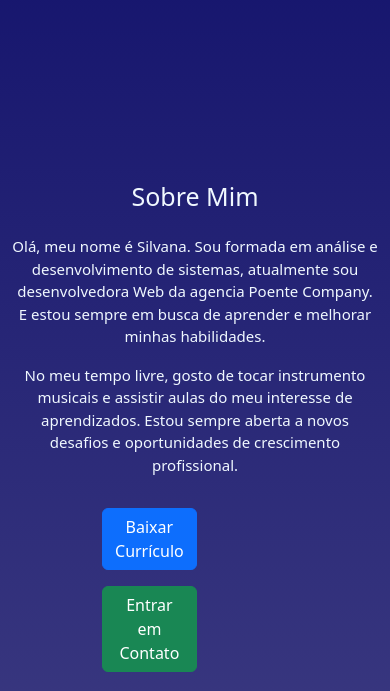
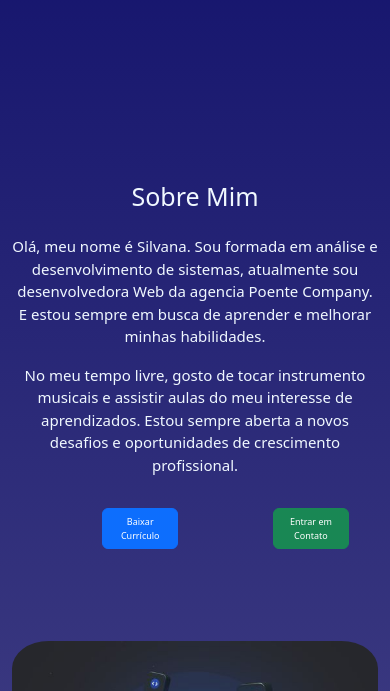
Before and after one commit to SilvanaSousa/new-portfolio, a plain HTML site: page index.html in a window 390 px wide. Shown: the part 337-1028 px from the top of the page. Drawn offline with nearby package versions, Linux system fonts and the light colour scheme.

Commit message:
ajeitando responsivo dos botoes

```diff
--- a/css/style.css
+++ b/css/style.css
@@ -178,6 +178,15 @@ footer img{
 
   }
 
+  .sobre a{
+    font-size: 9px !important;
+
+  }
+
+
+
+
+
 }
 
 @media  screen and (max-width: 770px) {
@@ -279,8 +288,9 @@ footer img{
 
   .sobre a{
     flex: 0 0 auto !important;
-    max-width: 25.90%;
+    max-width: 20.90%;
     justify-content: center !important;
+    font-size: 12px;
 
   }
   }
@@ -309,9 +319,3 @@ footer img{
   }
 
 }
-
-@media  screen and (max-width: 1400px) {
-
-  .card,.card-img-top{
-  }
-}
```
